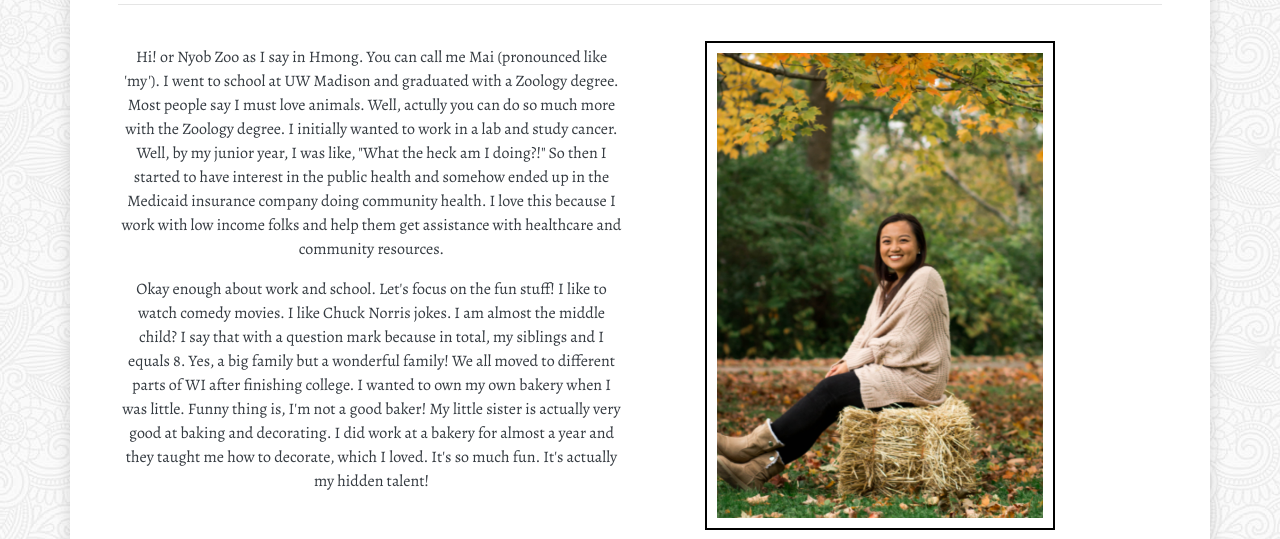
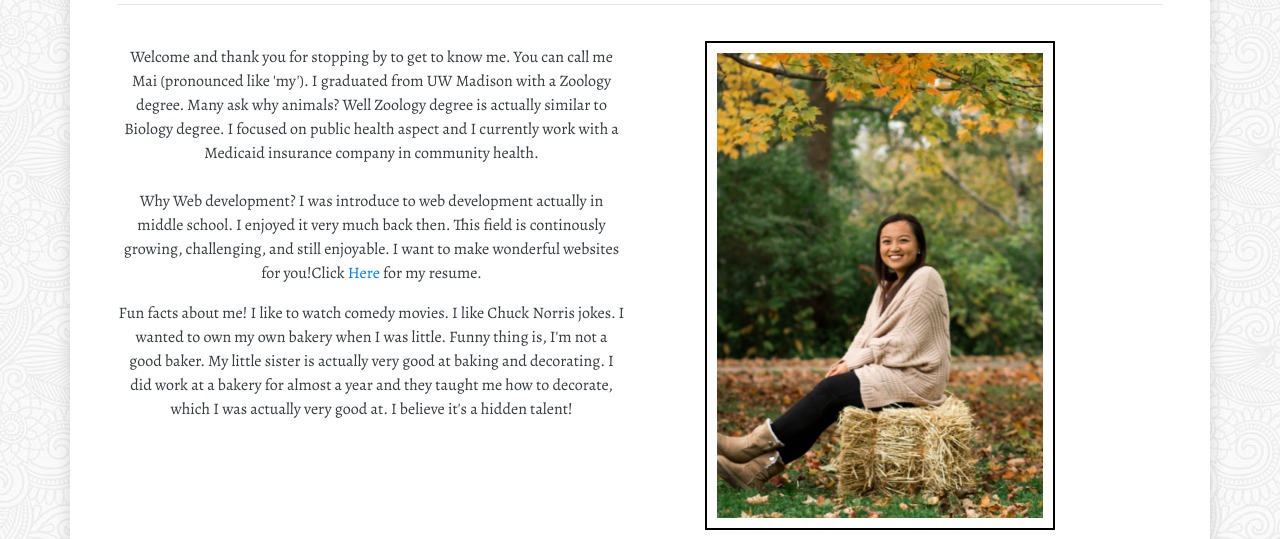
Before and after one commit to mhvue/updated_portfolio, a plain HTML site: page index.html in a window 1280 px wide. Shown: the part 276-815 px from the top of the page. Drawn offline with nearby package versions, Linux system fonts and the light colour scheme.

Commit message:
added resume. updated information on About Me

```diff
--- a/index.html
+++ b/index.html
@@ -3,7 +3,7 @@
 
 <head>
     <meta charset="UTF-8">
-    <meta name="viewport" content="width=device-width, initial-scale=1.0">
+    <meta name="viewport" content="width=device-width, initial-scale=1.0,shrink-to-fit=no">
     <Title>About Me: Mai Houa Vue</Title>
 
     <link rel="stylesheet" href="https://stackpath.bootstrapcdn.com/bootstrap/4.4.1/css/bootstrap.min.css"
@@ -11,7 +11,6 @@
 
     <link rel="stylesheet" href="style.css">
     <link href="https://fonts.googleapis.com/css?family=Alegreya|Bree+Serif|Courgette&display=swap" rel="stylesheet">
-    <link rel="stylesheet" href="https://cdnjs.cloudflare.com/ajax/libs/animate.css/3.7.2/animate.min.css">
 </head>
 
 <body>
@@ -57,19 +56,20 @@
                 </div>
                 <div class="col-md-6 text-center ">
                     <br>
-                    <p>Hi! or Nyob Zoo as I say in Hmong.  You can call me Mai (pronounced like 'my'). I went to school at UW Madison
-                      and graduated with a Zoology degree. Most people say I must love animals. Well, actully you can do so much more with the Zoology degree. I initially
-                      wanted to work in a lab and study cancer. Well, by my junior year, I was like, "What the heck am I
-                      doing?!" So then I started to have interest in the public health and somehow ended up in the Medicaid
-                      insurance company doing community health. I love this because I work with low income folks and help them get
-                      assistance with healthcare and community resources.
+                    <p>Welcome and thank you for stopping by to get to know me. You can call me Mai
+                    (pronounced like 'my'). I graduated from UW Madison
+                      with a Zoology degree. Many ask why animals? Well Zoology degree is actually similar to
+                      Biology degree. I focused on public health aspect and I currently work with a Medicaid
+                      insurance company in community health.
+                        <br><br>
+                      Why Web development? I was introduce to web development actually in middle school.
+                      I enjoyed it very much back then. This field is continously growing, challenging,
+                      and still enjoyable. I want to make wonderful websites for you!Click<a href="https://drive.google.com/file/d/1juk-njY8-IQkunbrJNJgxaAzn1BhpvH4/view?usp=sharing"> Here </a> for my resume.
 
-                      <p>Okay enough about work and school. Let's focus on the fun stuff! I like to watch comedy movies. I like Chuck
-                        Norris jokes. I am almost the middle child? I say that with a question mark because in total, my siblings
-                        and I equals 8. Yes, a big family but a wonderful family! We all moved to different parts of WI after
-                        finishing college. I wanted to own my own bakery when I was little. Funny thing is, I'm not a good baker! My little
+                      <p>Fun facts about me! I like to watch comedy movies. I like Chuck
+                        Norris jokes. I wanted to own my own bakery when I was little. Funny thing is, I'm not a good baker. My little
                         sister is actually very good at baking and decorating. I did work at a bakery for almost a year
-                        and they taught me how to decorate, which I loved. It's so much fun. It's actually my hidden talent!</p>
+                        and they taught me how to decorate, which I was actually very good at. I believe it's a hidden talent!</p>
                   </p>
                 </div>
                   <br>
@@ -135,7 +135,7 @@
 
       <div class="container  bg-white text-dark  m-10 p-5 shadow p-3 mb-5 bg-white rounded text-center" id="contactMeDiv">
         <div class="row">
-          <div class="col-md-12"><h2 class="headers animated infinite pulse">Contact Me</h2>
+          <div class="col-md-12"><h2 class="headers">Contact Me</h2>
             <hr>
           </div>
 
```
Also changed, not shown: 1 other file.
